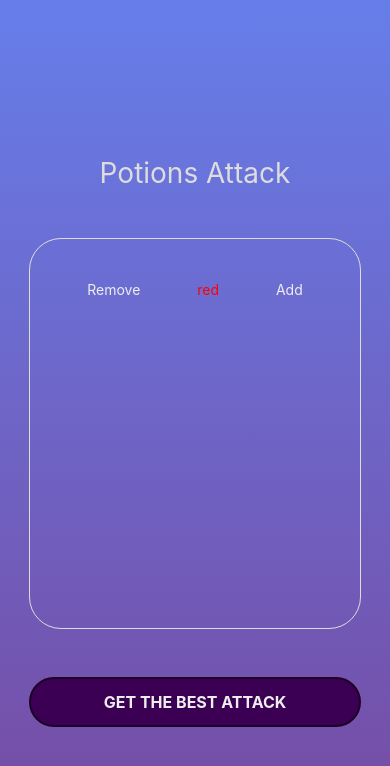
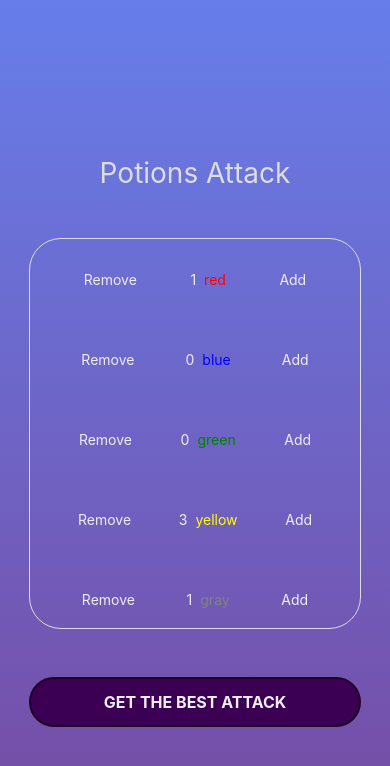
Before and after one commit to TomasPabloFerreira/potions-attack, a React Native app: screen / in a window 390 px wide. Shown: the top 766 px of the page. Built offline with nearby package versions, Linux system fonts and the light colour scheme.

Commit message:
feat: create potions list

```diff
--- a/App.js
+++ b/App.js
@@ -3,6 +3,9 @@ import React from 'react'
 import { StyleSheet, ScrollView, TouchableOpacity } from 'react-native'
 import { LinearGradient } from 'expo-linear-gradient'
 import { PotionCounter, Text, Button } from './components'
+
+const potions = { red: 1, blue: 0, green: 0, yellow: 3, gray: 1 }
+
 
 export default function App() {
 	return (
@@ -13,7 +16,14 @@ export default function App() {
 			<Text style={styles.title}>Potions Attack</Text>
 
 			<ScrollView style={styles.potionsList}>
-				<PotionCounter subscribe={() => () => {}} color="red" />
+				{Object.keys(potions).map(x => (
+					<PotionCounter
+						key={x}
+						subscribe={() => () => {}}
+						color={x}
+						count={potions[x]}
+					/>
+				))}
 			</ScrollView>
 
 			<Button title="Get the best attack" onPress={() => {console.log('working')}} />
--- a/components/PotionCounter.js
+++ b/components/PotionCounter.js
@@ -2,7 +2,7 @@ import React from 'react'
 import { View, StyleSheet, TouchableOpacity } from 'react-native'
 import { Text } from '../components'
 
-const PotionCounter = ({ color, subscribe }) => {
+const PotionCounter = ({ color, count, subscribe }) => {
 
 	return (
 		<View style={styles.container}>
@@ -12,7 +12,10 @@ const PotionCounter = ({ color, subscribe }) => {
 			>
 				<Text>Remove</Text>
 			</TouchableOpacity>
-			<Text style={{color: color}}>{color}</Text>
+			<View style={styles.countContainer}>
+				<Text style={styles.count}>{count}</Text>
+				<Text style={{color: color}}>{color}</Text>
+			</View>
 			<TouchableOpacity
 				onPress={subscribe('add', color)}
 				className="addButton"
@@ -27,11 +30,18 @@ export default PotionCounter
 
 const styles = StyleSheet.create({
 	container: {
-		height: 100,
+		height: 80,
 		width: '100%',
 		display: 'flex',
 		flexDirection: 'row',
 		justifyContent: 'space-evenly',
 		alignItems: 'center'
+	},
+	countContainer: {
+		display: 'flex',
+		flexDirection: 'row'
+	},
+	count: {
+		marginRight: 8
 	}
 })
```
